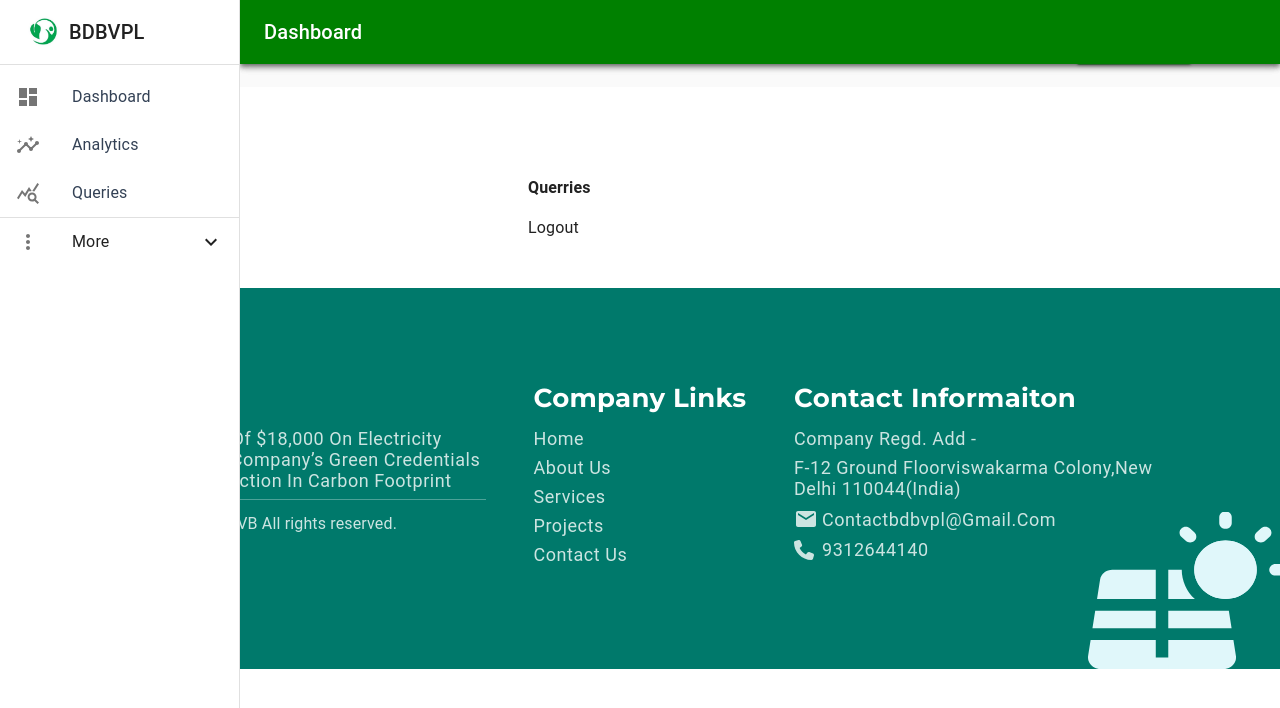
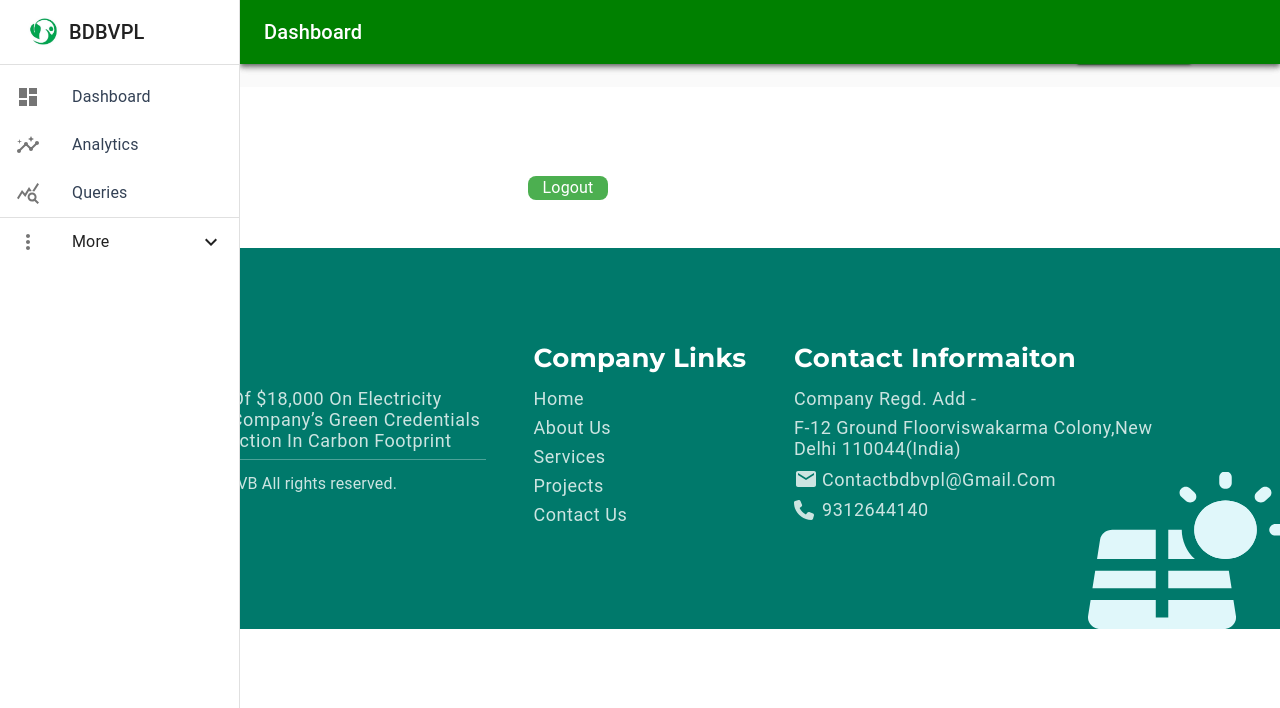
Before and after one commit to Chaitanya-exe/BDBVPL, a Next.js app: page /admin/logout in a window 1280 px wide. Shown: the top 708 px of the page. Built offline with nearby package versions, Linux system fonts and the light colour scheme; what tailwindcss-motion would draw is missing.

Commit message:
logout implemented

```diff
--- a/app/admin/layout.jsx
+++ b/app/admin/layout.jsx
@@ -97,29 +97,6 @@ function Layout(props) {
           </ListItem>
         ))}
 
-        {/* {["Dashboard", "Analytics", "Queries"].map((text, index) => (
-          <ListItem
-            key={text}
-            disablePadding
-            className={
-              Pathname.startsWith("/" + text.toLocaleLowerCase())
-                ? "text-green bg-slate-100"
-                : "text-slate-700"
-            }
-            onClick={() => {
-              Router.push("/admin/" + text.toLocaleLowerCase());
-            }}
-          >
-            <ListItemButton>
-              <ListItemIcon>
-                {index === 0 && <DashboardIcon />}
-                {index === 1 && <InsightsIcon />}
-                {index === 2 && <QueryStatsIcon />}
-              </ListItemIcon>
-              <ListItemText primary={text} />
-            </ListItemButton>
-          </ListItem>
-        ))} */}
         <Divider />
         <ListItem
           disablePadding
@@ -139,7 +116,7 @@ function Layout(props) {
 
       <Collapse in={isCollapse} timeout="auto" unamountOnExit="true">
         <List className="ml-4">
-          {["Logout","Sales", "Help"].map((text, index) => (
+          {["Sales","Help","Logout"].map((text, index) => (
             <ListItem
               key={text}
               disablePadding
@@ -244,35 +221,6 @@ function Layout(props) {
       >
         <Toolbar />
         <main>{children}</main>
-        {/* <Typography sx={{ marginBottom: 2 }}>
-          Lorem ipsum dolor sit amet, consectetur adipiscing elit, sed do
-          eiusmod tempor incididunt ut labore et dolore magna aliqua. Rhoncus
-          dolor purus non enim praesent elementum facilisis leo vel. Risus at
-          ultrices mi tempus imperdiet. Semper risus in hendrerit gravida rutrum
-          quisque non tellus. Convallis convallis tellus id interdum velit
-          laoreet id donec ultrices. Odio morbi quis commodo odio aenean sed
-          adipiscing. Amet nisl suscipit adipiscing bibendum est ultricies
-          integer quis. Cursus euismod quis viverra nibh cras. Metus vulputate
-          eu scelerisque felis imperdiet proin fermentum leo. Mauris commodo
-          quis imperdiet massa tincidunt. Cras tincidunt lobortis feugiat
-          vivamus at augue. At augue eget arcu dictum varius duis at consectetur
-          lorem. Velit sed ullamcorper morbi tincidunt. Lorem donec massa sapien
-          faucibus et molestie ac.
-        </Typography>
-        <Typography sx={{ marginBottom: 2 }}>
-          Consequat mauris nunc congue nisi vitae suscipit. Fringilla est
-          ullamcorper eget nulla facilisi etiam dignissim diam. Pulvinar
-          elementum integer enim neque volutpat ac tincidunt. Ornare suspendisse
-          sed nisi lacus sed viverra tellus. Purus sit amet volutpat consequat
-          mauris. Elementum eu facilisis sed odio morbi. Euismod lacinia at quis
-          risus sed vulputate odio. Morbi tincidunt ornare massa eget egestas
-          purus viverra accumsan in. In hendrerit gravida rutrum quisque non
-          tellus orci ac. Pellentesque nec nam aliquam sem et tortor. Habitant
-          morbi tristique senectus et. Adipiscing elit duis tristique
-          sollicitudin nibh sit. Ornare aenean euismod elementum nisi quis
-          eleifend. Commodo viverra maecenas accumsan lacus vel facilisis. Nulla
-          posuere sollicitudin aliquam ultrices sagittis orci a.
-        </Typography> */}
       </Box>
     </Box>
   );
--- a/app/admin/logout/page.jsx
+++ b/app/admin/logout/page.jsx
@@ -1,15 +1,28 @@
 "use client";
 import React from "react";
+import { useRouter } from "next/navigation";
 import Layout from "../layout";
 
 
 function Querries() {
+  const router = useRouter();
+  const handleLogout = async () => {
+    try {
+      const response = await fetch("/api/auth/logout", { method: "GET" });
+      const data = await response.json();
+      if (data.ok) {
+        alert(data.msg);
+        router.push('/admin/login');
+      }
+    } catch (err) {
+      alert("some error occured");
+    }
+  }
   return (
     <div>
       <Layout>
         <>
-          <h1 className="font-bold mb-4">Querries</h1>
-          <button>Logout</button>
+          <button onClick={handleLogout} className="bg-green rounded-lg w-[80px] text-white">Logout</button>
         </>
       </Layout>
     </div>
--- /dev/null
+++ b/app/api/auth/logout/route.js
@@ -0,0 +1,14 @@
+import { NextResponse } from "next/server";
+
+async function handler(req){
+    try {
+        const response = NextResponse.json({ok:true, msg:"logged out successfully"});
+        response.cookies.delete("Authorization");
+        return response;
+    } catch (err) {
+        console.log(err);
+        return NextResponse.json({error:"some error occured"},{status:500});
+    }
+}
+
+export {handler as GET};
--- a/app/api/auth/route.js
+++ b/app/api/auth/route.js
@@ -4,7 +4,6 @@ import { NextResponse } from "next/server";
 async function handler(req) {
   try {
     const { email, password } = await req.json();
-    console.log(`${email}_${password}`);
     if (
       email == process.env.ADMIN_EMAIL &&
       password == process.env.ADMIN_PASSWORD
```
